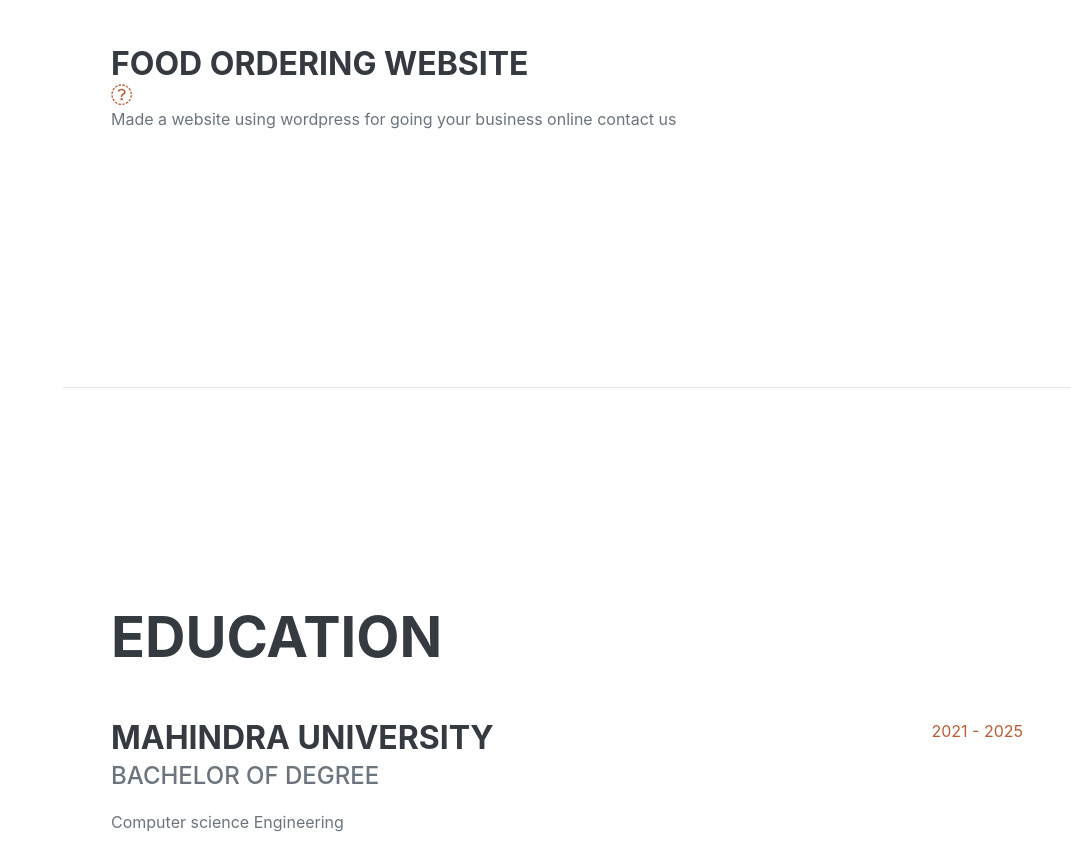
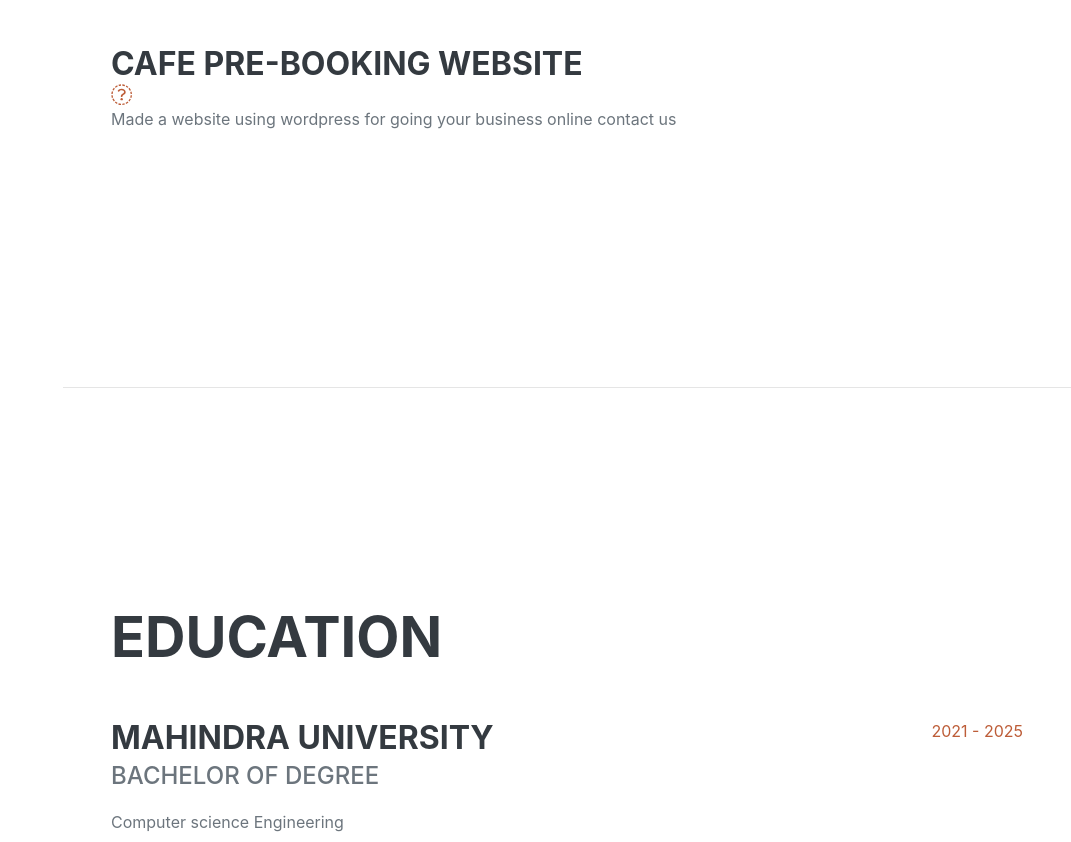
Before and after one commit to rithwikvarma/rithwikvarmaportfolio.github.io, a plain HTML site: page index.html in a window 1280 px wide. Shown: the part 1214-2056 px from the top of the page, without its empty margins (209-1280 px from the left). Drawn offline with nearby package versions, Linux system fonts and the light colour scheme; a script that the page names is missing; a web font is replaced by a local one.

Commit message:
Update index.html

```diff
--- a/index.html
+++ b/index.html
@@ -92,7 +92,7 @@
                 <div class="resume-section-content">
                     <div class="d-flex flex-column flex-md-row justify-content-between mb-5">
                         <div class="flex-grow-1">
-                            <h3 class="mb-0">Food ordering Website</h3>
+                            <h3 class="mb-0">Cafe pre-booking website</h3>
                             <a target="_blank" href="https://dev-bookyourcuisine.pantheonsite.io/"><i
                                 class="fab fa-solid fa-link fa-lg"></i></a>
                            <p>Made a website using wordpress for going your business online contact us
```
